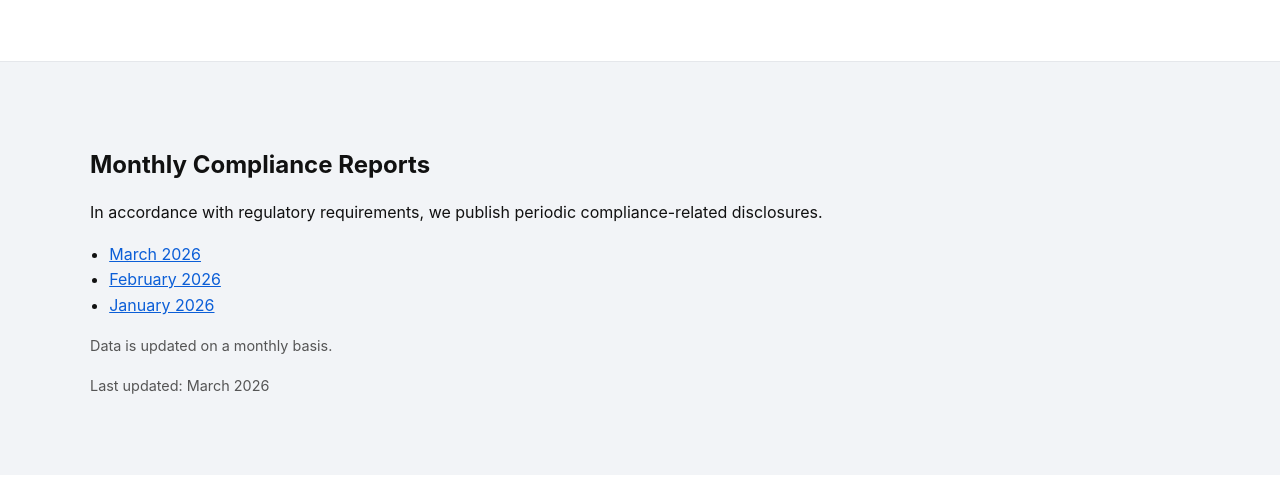
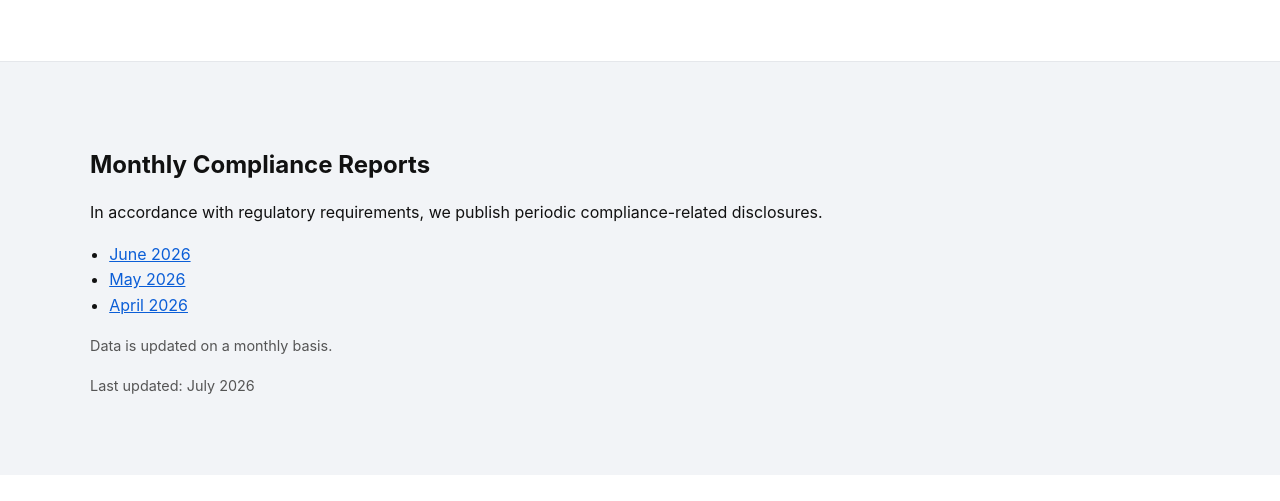
Before and after one commit to p14varuns/ledge-website, a plain HTML site: page index.html in a window 1280 px wide. Shown: the part 299-800 px from the top of the page. Drawn offline with Linux system fonts and the light colour scheme.

Commit message:
Update links given move from google to msft

```diff
--- a/index.html
+++ b/index.html
@@ -76,14 +76,14 @@
       </p>
 
       <ul class="reg-list">
-        <li><a href="https://drive.google.com/file/d/187Cw4nVM37waUA3zs7QjBg39QScNSeAR/view" target="_blank" rel="noopener">
-          March 2026<span class="sr-only">(opens in new tab)</span>
+        <li><a href="https://ledgeadvisors-my.sharepoint.com/:b:/p/sanika/IQAa7Jvlqbw8Tq6NLCwFSTBtAb8XjRvtEDBcgr4wO-OoRYE?e=ltM6yi" target="_blank" rel="noopener">
+          June 2026<span class="sr-only">(opens in new tab)</span>
         </a></li>
-        <li><a href="https://drive.google.com/file/d/1KFithvVaYssesZijXvPjmXcdS2LbixTF/view" target="_blank" rel="noopener">
-          February 2026<span class="sr-only">(opens in new tab)</span>
+        <li><a href="https://ledgeadvisors-my.sharepoint.com/:b:/p/sanika/IQCPh816oMMZRp-qsxjZRlBsAXfGzPH3Lsg4F-bhfS7vVPs?e=QTH4tN" target="_blank" rel="noopener">
+          May 2026<span class="sr-only">(opens in new tab)</span>
         </a></li>
-        <li><a href="https://drive.google.com/file/d/1qvJ5je-chuTLl1TR8d_JMMFba-v63x8t/view" target="_blank" rel="noopener">
-          January 2026<span class="sr-only">(opens in new tab)</span>
+        <li><a href="https://ledgeadvisors-my.sharepoint.com/:b:/p/sanika/IQAVb--CH_klRrB3-6-aOaylAbPpJaXF5qOyMiR9mTT71Gs?e=fXjgUu" target="_blank" rel="noopener">
+          April 2026<span class="sr-only">(opens in new tab)</span>
         </a></li>
       </ul>
 
@@ -92,7 +92,7 @@
       </p>
 
       <p class="note">
-        Last updated: March 2026
+        Last updated: July 2026
       </p>
     </div>
   </section>
@@ -185,10 +185,10 @@
           <li><a href="https://scores.sebi.gov.in/" target="_blank" rel="noopener">
             SCORES Portal<span class="sr-only">(opens in new tab)</span>
           </a></li>
-          <li><a href="https://drive.google.com/file/d/1teTMDhHV2Wg829xzr1E-mIMdSkadDzaq/view" target="_blank" rel="noopener">
+          <li><a href="https://ledgeadvisors-my.sharepoint.com/:b:/p/sanika/IQDz3NOdhZxwSqS6KbcZZbLgATb6K5rcINsd4ver5Lj5Fs8?e=t4AoYT" target="_blank" rel="noopener">
             Investor Charter<span class="sr-only">(opens in new tab)</span>
           </a></li>
-          <li><a href="https://drive.google.com/file/d/1GcBtrrsjjkLlmZiy6rPT1jMHDM8_44Un/view" target="_blank" rel="noopener">
+          <li><a href="https://ledgeadvisors-my.sharepoint.com/:b:/p/sanika/IQBYSyCQnEXUR6eKDb-IUhMiAUS2Xklxq7dy5K00jdJwv1s?e=1nPiqy" target="_blank" rel="noopener">
             Grievance Redressal Mechanism<span class="sr-only">(opens in new tab)</span>
           </a></li>
       </ul>
@@ -199,7 +199,7 @@
       </p>
 
       <p class="note">
-        Last updated: March 2026
+        Last updated: July 2026
       </p>
     </div>
   </section>
```
